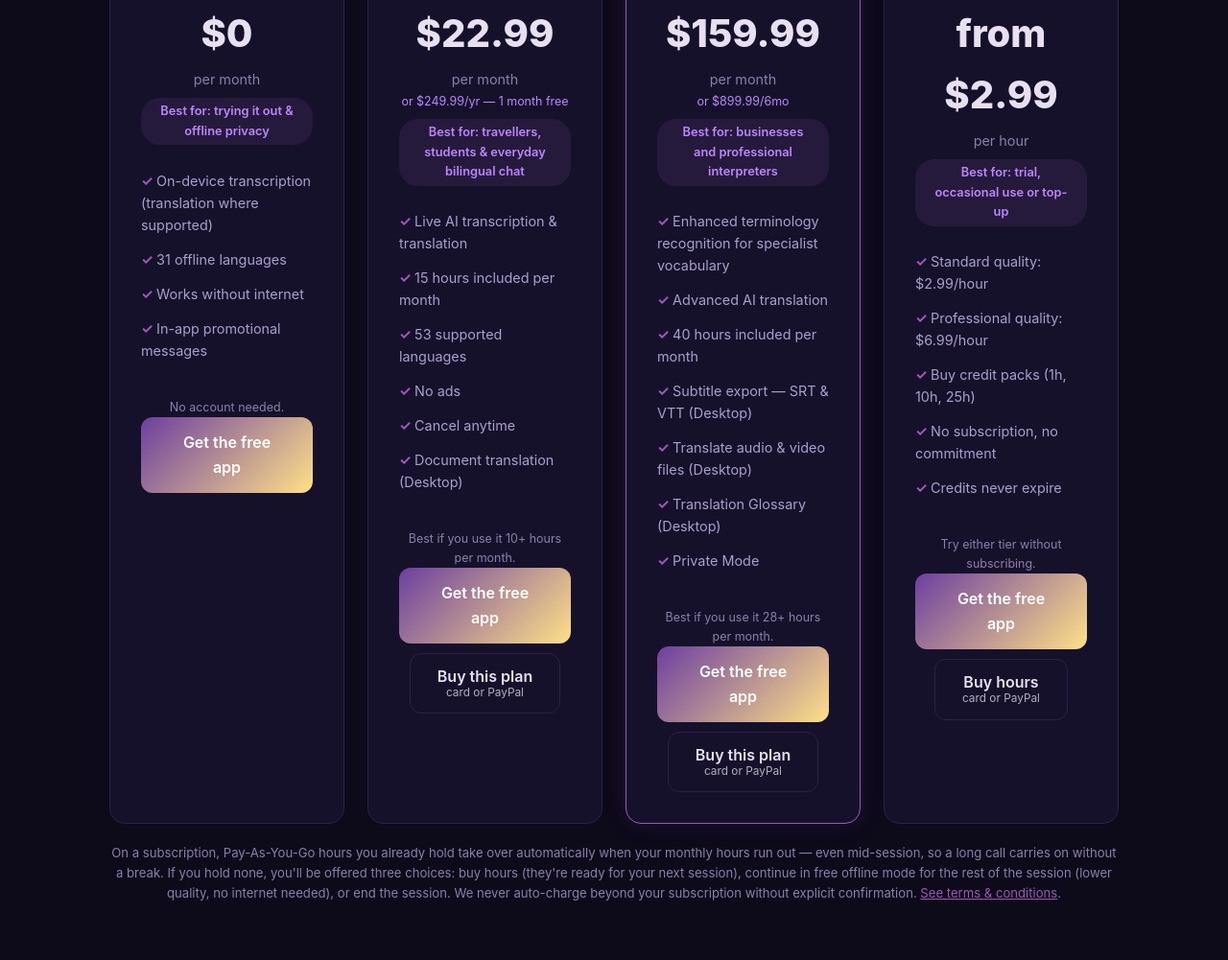
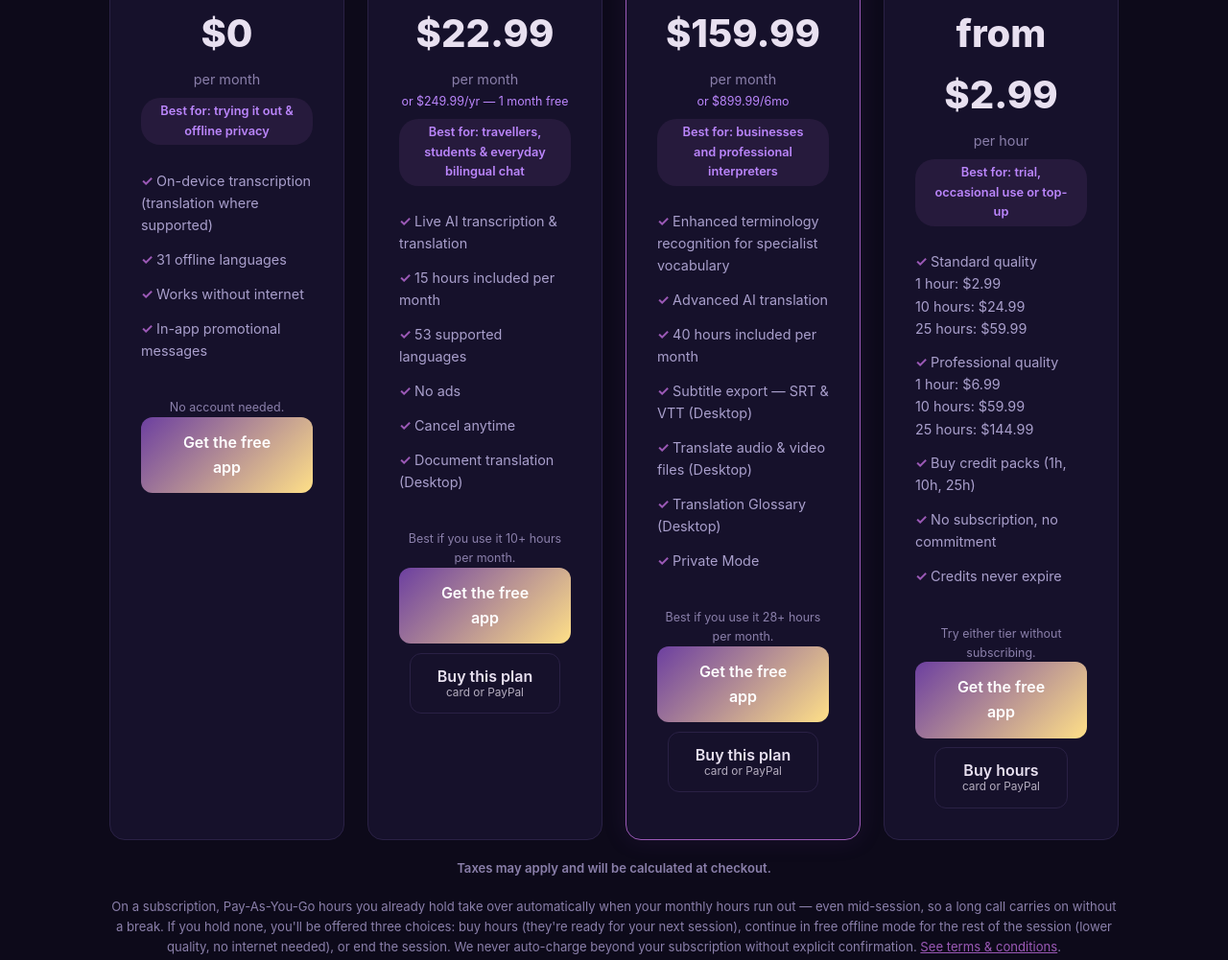
Before and after one commit to davidswithenbank/davidarthur.app, a plain HTML site: page duovox/index.html in a window 1280 px wide. Shown: the part 6434-7435 px from the top of the page at 96% size. Drawn offline with Linux system fonts and the light colour scheme.

Commit message:
DuoVox pricing (Paddle domain review, MOCK-UP, English only): hour-pack prices 1/10/25 h per tier; 'Taxes may apply and will be calculated at checkout.' (new key dvx.tax, not yet translated)
Co-Authored-By: Claude Opus 5.5 <noreply@anthropic.com>

```diff
--- a/duovox/index.html
+++ b/duovox/index.html
@@ -492,8 +492,8 @@
 <div class="price-period">per hour</div>
 <p class="best-for" data-i18n-html="dvx.77">Best for: trial, occasional use or top-up</p>
 <ul class="price-features">
-<li class="payg-rate" data-payg-eur="Standard quality: €2.99/hour" data-payg-gbp="Standard quality: £2.99/hour" data-payg-usd="Standard quality: $2.99/hour">Standard quality: $2.99/hour</li>
-<li class="payg-rate" data-payg-eur="Professional quality: €6.99/hour" data-payg-gbp="Professional quality: £6.99/hour" data-payg-usd="Professional quality: $6.99/hour">Professional quality: $6.99/hour</li>
+<li class="payg-rate" style="white-space:pre-line" data-payg-eur="Standard quality&#10;1 hour: €2.99&#10;10 hours: €24.99&#10;25 hours: €59.99" data-payg-gbp="Standard quality&#10;1 hour: £2.99&#10;10 hours: £24.99&#10;25 hours: £59.99" data-payg-usd="Standard quality&#10;1 hour: $2.99&#10;10 hours: $24.99&#10;25 hours: $59.99">Standard quality&#10;1 hour: $2.99&#10;10 hours: $24.99&#10;25 hours: $59.99</li>
+<li class="payg-rate" style="white-space:pre-line" data-payg-eur="Professional quality&#10;1 hour: €6.99&#10;10 hours: €59.99&#10;25 hours: €144.99" data-payg-gbp="Professional quality&#10;1 hour: £6.99&#10;10 hours: £59.99&#10;25 hours: £144.99" data-payg-usd="Professional quality&#10;1 hour: $6.99&#10;10 hours: $59.99&#10;25 hours: $144.99">Professional quality&#10;1 hour: $6.99&#10;10 hours: $59.99&#10;25 hours: $144.99</li>
 <li data-i18n-html="dvx.78">Buy credit packs (1h, 10h, 25h)</li>
 <li data-i18n-html="dvx.79">No subscription, no commitment</li>
 <li data-i18n-html="dvx.80">Credits never expire</li>
@@ -505,6 +505,7 @@
 </div>
 </div>
 </div>
+<p class="pricing-footnote" style="text-align:center;font-weight:600;" data-i18n="dvx.tax">Taxes may apply and will be calculated at checkout.</p>
 <p class="pricing-footnote" data-i18n-html="dvx.82">On a subscription, Pay-As-You-Go hours you already hold take over automatically when your monthly hours run out — even mid-session, so a long call carries on without a break. If you hold none, you'll be offered three choices: buy hours (they're ready for your next session), continue in free offline mode for the rest of the session (lower quality, no internet needed), or end the session. We never auto-charge beyond your subscription without explicit confirmation. <a href="/duovox/terms/">See terms &amp; conditions</a>.</p>
 </section>
 <!-- FAQ -->
```
